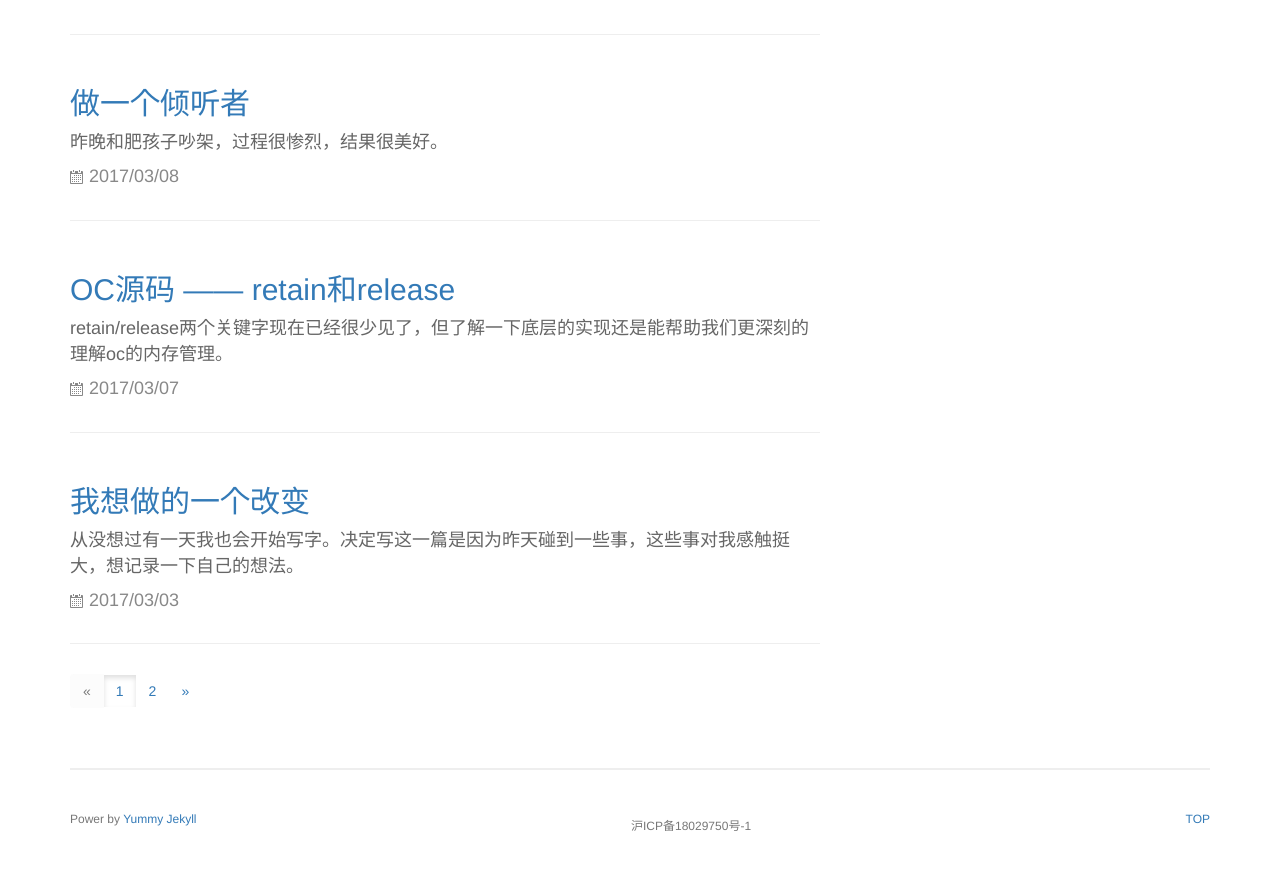
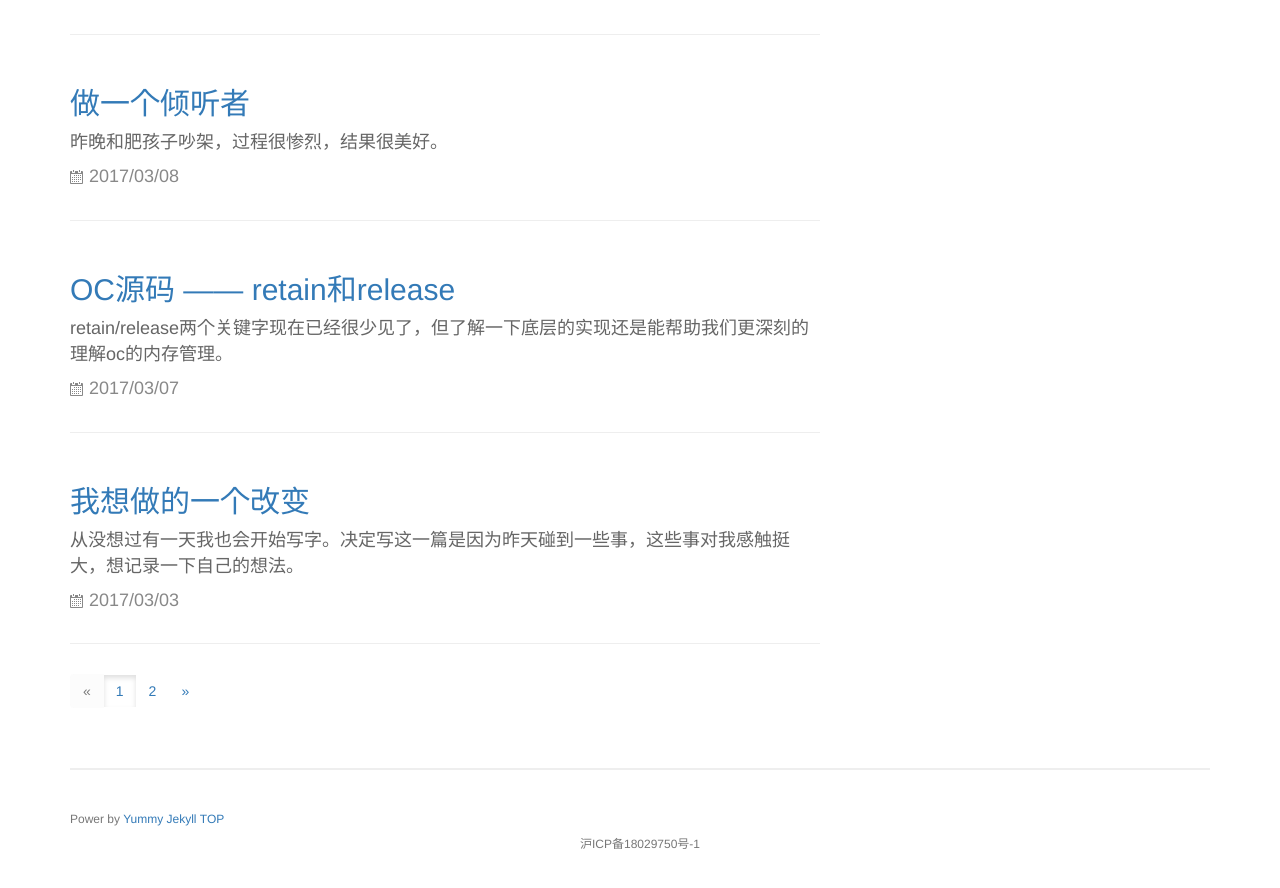
Before and after one commit to HavenZhu/HavenZhu.github.io, a Jekyll site: the page built from index.html, in a window 1280 px wide and 900 px high, scrolled down 1812 px. Shown: the top 888 px of the window. Built offline with Jekyll 4.4.1, drawn with Linux system fonts in a browser that asks for light colours; a script that is not in the unit is left out; the list of posts is cut into pages by our own code.

Commit message:
修改footer

```diff
--- a/_includes/footer.html
+++ b/_includes/footer.html
@@ -3,13 +3,13 @@
     <div class="site-footer">
         <div>
 
-            <div class="copyright pull-left">
+            <div style="text-align: left; display: inline-block">
                 <!-- 请不要更改这一行 方便其他人知道模板的来源 谢谢 -->
                 <!-- Please keep this line to let others know where this theme comes from. Thank you :D -->
                 Power by <a href="https://github.com/DONGChuan/Yummy-Jekyll">Yummy Jekyll</a>
             </div>
 
-            <div class="pull-right">
+            <div style="text-align: right; display: inline-block">
                 <a href="javascript:window.scrollTo(0,0)" >TOP</a>
             </div>
         </div>
```
